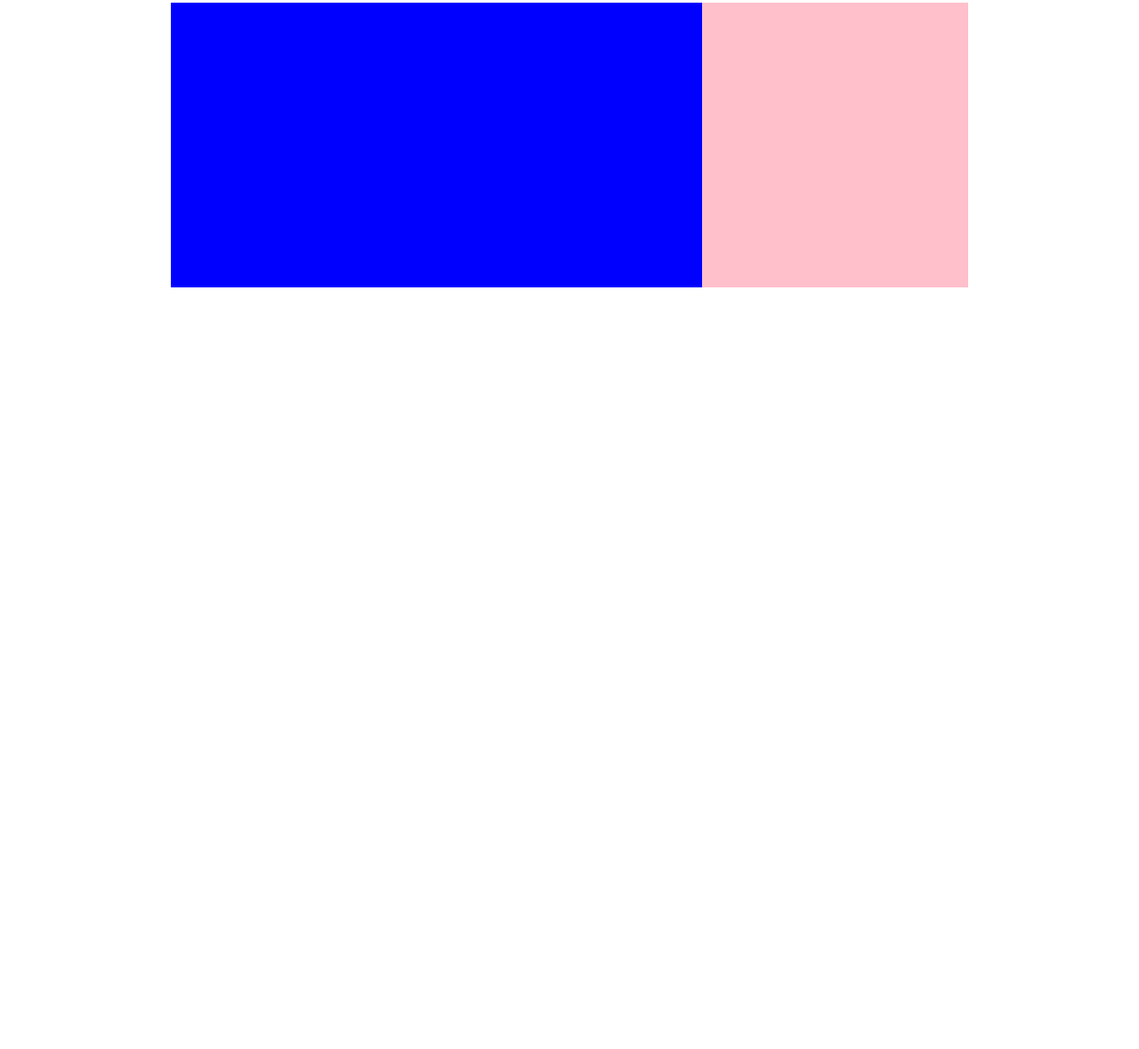
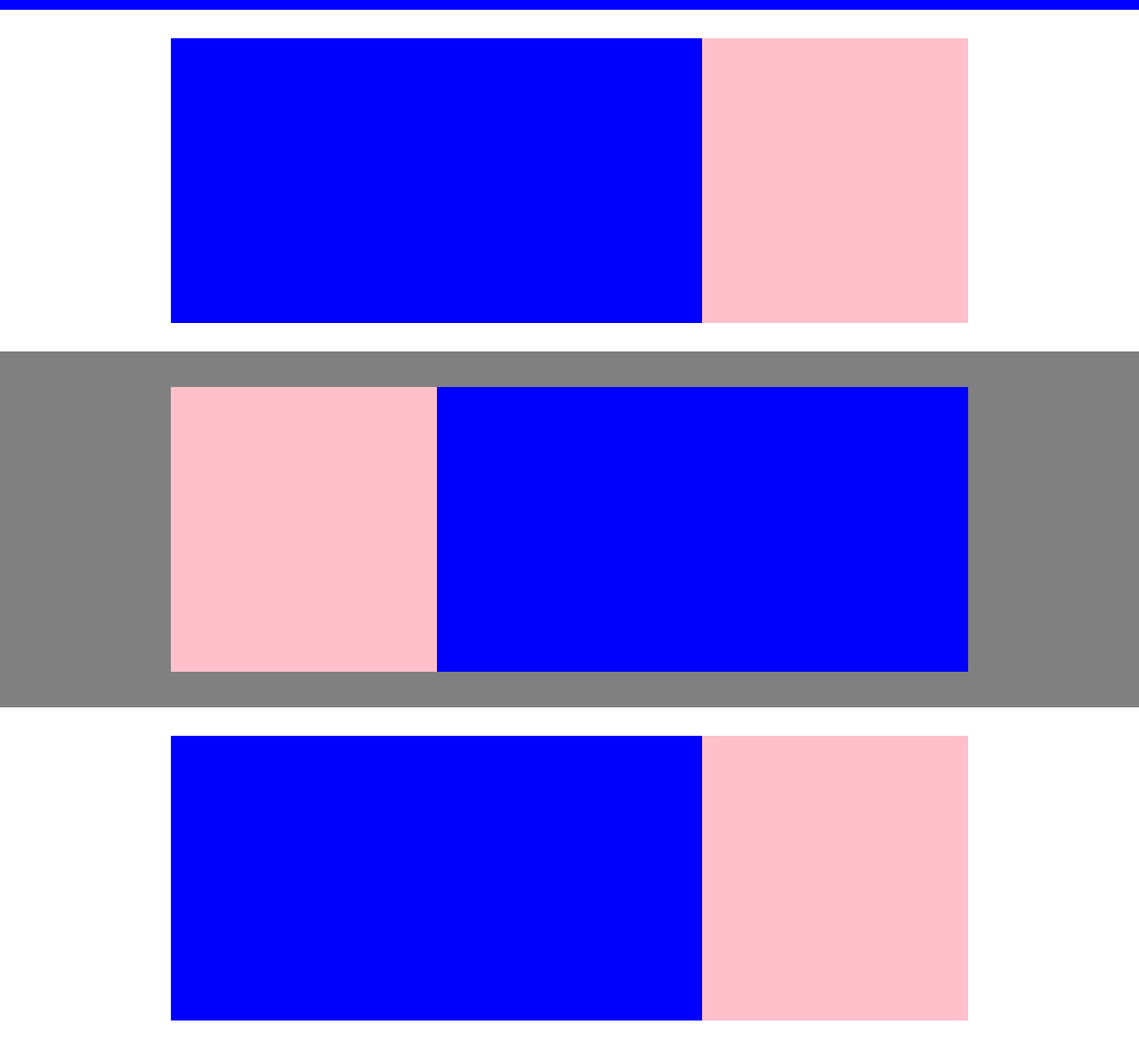
Before and after one commit to albertobaggio96/htmlcss-struttura-discord, a plain HTML site: page index.html in a window 1280 px wide. Shown: the part 384-1563 px from the top of the page at 89% size. Before the commit the page ends 800 px from the top, so only its background shows below. Drawn offline with Linux system fonts and the light colour scheme.

Commit message:
add 2 more, the reverse one and the same other

```diff
--- a/css/style.css
+++ b/css/style.css
@@ -10,6 +10,7 @@
 
 header{
   background-color: blue;
+  padding-bottom: .5rem;
 }
 
 header nav{
@@ -38,6 +39,7 @@ header h1{
 main section.row{
   display: flex;
   height: 20rem;
+  margin: 2rem 0;
 }
 
 div.blue{
@@ -50,3 +52,12 @@ div.pink{
   flex-grow: 1;
   background-color: pink;
 }
+
+main section.reverse{
+  flex-direction: row-reverse;
+}
+
+.gray{
+  background-color: gray;
+  padding: .5rem 0;
+}
--- a/index.html
+++ b/index.html
@@ -32,6 +32,24 @@
         <div class="pink"></div>
       </section>
     </div>
+
+    <div class="gray">
+      <div class="container">
+        <section class="row reverse">
+          <div class="blue"></div>
+          <div class="pink"></div>
+        </section>
+      </div>
+    </div>
+
+    <div class="container">
+      <section class="row">
+        <div class="blue"></div>
+        <div class="pink"></div>
+      </section>
+    </div>
+
+
   </main>
 
   <footer>
```
